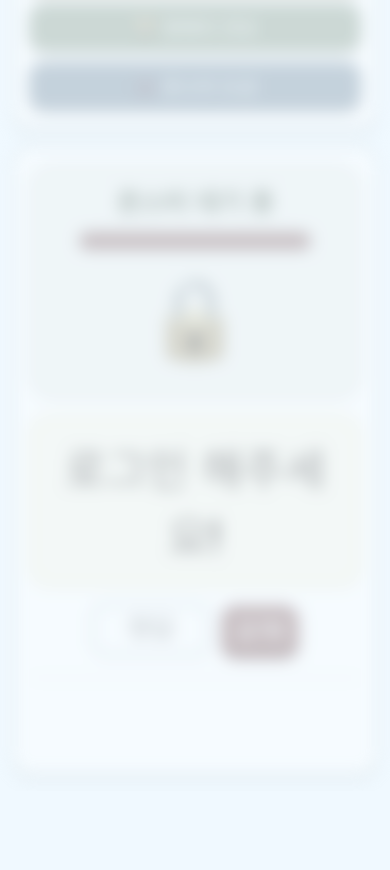
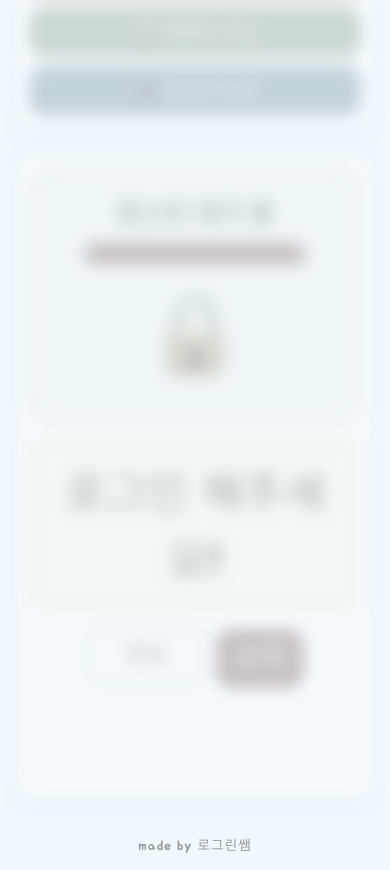
Before and after one commit to logrinssam/mathhero_decimals, a plain HTML site: page index.html in a window 390 px wide. Shown: the part 632-1502 px from the top of the page. Before the commit the page ends 1423 px from the top, so only its background shows below. Drawn offline with Linux system fonts and the light colour scheme.

Commit message:
Update index.html

```diff
--- a/index.html
+++ b/index.html
@@ -8,10 +8,9 @@
         @import url('https://fonts.googleapis.com/css2?family=Jua&display=swap');
         :root { --p: #b3e5fc; --s: #ffeb3b; --a: #ff5252; --t: #5d4037; --bg: #f0f9ff; }
 
-        /* [중요] 모든 요소의 패딩/테두리가 전체 크기를 넘지 않도록 강제 고정 */
         * { box-sizing: border-box; }
 
-        body { font-family: 'Jua', sans-serif; background: var(--bg); color: var(--t); margin: 0; padding: 0; overflow-x: hidden; }
+        body { font-family: 'Jua', sans-serif; background: var(--bg); color: var(--t); margin: 0; padding: 0; overflow-x: hidden; display: flex; flex-direction: column; min-height: 100vh; }
 
         /* 상단 네비게이션 */
         #top-bar {
@@ -19,22 +18,24 @@
             display: flex; justify-content: center; align-items: center; gap: 15px;
             position: sticky; top: 0; z-index: 1000; box-shadow: 0 4px 10px rgba(0,0,0,0.1);
         }
+        /* [수정] 학교 예시 텍스트 변경은 placeholder 속성에서 처리됨 */
         #top-bar input { font-family: 'Jua'; padding: 8px; border: 3px solid var(--p); border-radius: 12px; text-align: center; width: 140px; font-size: 1rem; }
         .btn-start { background: var(--a); border: none; border-radius: 12px; color: white; padding: 8px 25px; cursor: pointer; font-family: 'Jua'; font-size: 1.1em; box-shadow: 0 4px 0 #d32f2f; }
 
-        /* [화면비 최적화] 고정 픽셀(1260px) 제거, 최대 넓이 1050px로 유연하게 설정 */
-        #game-container { display: flex; width: 100%; max-width: 1050px; margin: 15px auto; padding: 0 15px; gap: 20px; transition: all 0.8s ease; }
+        #game-container { display: flex; width: 100%; max-width: 1050px; margin: 15px auto; padding: 0 15px; gap: 20px; transition: all 0.8s ease; flex: 1; }
         .is-locked { filter: blur(8px) grayscale(80%); pointer-events: none; opacity: 0.4; }
 
         .panel { background: white; border-radius: 25px; padding: 20px; box-shadow: 0 10px 0 rgba(0,0,0,0.05); border: 6px solid var(--p); position: relative; }
         .hidden { display: none !important; }
 
-        /* 텍스트 및 UI 크기 최적화 (넘치지 않게 조절) */
         .game-main-title { color: var(--a); font-size: 1.5em; margin-bottom: 5px; text-shadow: 1px 1px 0px #fff; font-weight: bold; }
         #status-panel p { font-size: 1.25em; margin: 15px 0; font-weight: bold; color: #444; }
         #hero-nickname { font-size: 2.2em; margin: 5px 0; color: #333; }
 
-        /* 애니메이션 */
+        /* 바닥글 스타일 */
+        #footer { text-align: center; padding: 15px; font-size: 0.85em; color: #999; letter-spacing: 1px; }
+
+        /* 애니메이션 및 기타 스타일 생략 (기존과 동일) */
         @keyframes floatUp { 0% { opacity: 0; transform: translate(-50%, 0); } 10% { opacity: 1; transform: translate(-50%, -20px); } 100% { opacity: 0; transform: translate(-50%, -60px); } }
         @keyframes shake { 0%, 100% { transform: translateX(0); } 25% { transform: translateX(-5px); } 75% { transform: translateX(5px); } }
         @keyframes flashRed { 0% { background-color: #ffcdd2; } 100% { background-color: #e8f5e9; } }
@@ -43,7 +44,6 @@
         .monster-hit { animation: shake 0.4s ease-in-out; }
         .screen-flash { animation: flashRed 0.4s ease-in-out; }
 
-        /* 체력바 및 전투 UI 크기 슬림화 */
         .bar-bg { width: 100%; height: 26px; background: #eee; border-radius: 13px; border: 3px solid #ccc; position: relative; overflow: hidden; }
         .bar-fill { height: 100%; transition: width 0.4s; background: var(--a); }
 
@@ -57,7 +57,6 @@
         .btn-attack { background: var(--a); font-size: 1.6em; box-shadow: 0 5px 0 #d32f2f; margin-left: 10px; }
         .btn-nav { width: 100%; margin-top: 10px; font-size: 1.2em; box-shadow: 0 4px 0 rgba(0,0,0,0.1); }
 
-        /* 그리드 및 카드 스타일 */
         #shop-list, #collection-grid, #rank-list { display: grid; grid-template-columns: 1fr; gap: 12px; max-height: 450px; overflow-y: auto; padding-right: 8px; }
         #collection-grid { grid-template-columns: 1fr 1fr; }
         .card { border: 3px solid var(--p); padding: 15px; border-radius: 15px; display: flex; justify-content: space-between; align-items: center; background: #fdfdfd; font-size: 1.1em; }
@@ -68,41 +67,29 @@
 
         #combo-badge { position: absolute; top: -10px; right: -10px; background: #ff9800; color: white; padding: 6px 15px; border-radius: 20px; font-size: 1.2em; box-shadow: 0 4px 0 #e65100; transform: rotate(12deg); display: none; z-index: 50; }
 
-        /* =========================================
-           📱 [모바일 스마트폰 화면용]
-           ========================================= */
         @media screen and (max-width: 768px) {
             #top-bar { flex-wrap: wrap; padding: 10px; gap: 8px; }
             #top-bar input { width: 40%; font-size: 0.9em; padding: 8px; }
             .btn-start { width: 90%; font-size: 1.1em; padding: 10px; margin-top: 5px; }
-
             #game-container { flex-direction: column; width: 100%; padding: 0 10px; gap: 15px; }
             .panel { padding: 15px; border-width: 4px; border-radius: 20px; }
-
             .game-main-title { font-size: 1.3em; }
             #hero-nickname { font-size: 1.8em; }
             #status-panel p { font-size: 1.1em; margin: 10px 0; }
-            .bar-bg { height: 22px; }
-
-            #monster-area { padding: 15px; border-width: 3px; }
             #m-sprite { font-size: 5em; }
-            #problem-banner { font-size: 2.8em; padding: 15px; margin-bottom: 15px; border-width: 4px; }
-
-            #answer-input { font-size: 1.6em; width: 120px; padding: 8px; }
-            .btn-attack { font-size: 1.4em; padding: 8px 15px; }
-
+            #problem-banner { font-size: 2.8em; padding: 15px; margin-bottom: 15px; }
+            #answer-input { font-size: 1.6em; width: 120px; }
+            .btn-attack { font-size: 1.4em; }
             #collection-grid { grid-template-columns: 1fr; }
-            .card { flex-direction: column; text-align: center; gap: 10px; font-size: 1em; padding: 12px; }
+            .card { flex-direction: column; text-align: center; gap: 10px; }
             .card button { width: 100%; }
-
-            #shop-list, #collection-grid, #rank-list { max-height: 400px; }
         }
     </style>
 </head>
 <body>
 
 <div id="top-bar">
-    <input type="text" id="school-name" placeholder="학교 (예: 화명초)">
+    <input type="text" id="school-name" placeholder="학교 (예: 한국초)">
     <input type="text" id="user-nick" placeholder="닉네임">
     <button class="btn-start" id="start-button" onclick="processLogin()">모험 시작!</button>
 </div>
@@ -130,7 +117,6 @@
 
     <div id="main-panel" class="panel" style="flex: 2.2;">
         <div id="combo-badge">0 COMBO!</div>
-
         <div id="screen-battle">
             <div id="monster-area">
                 <div id="m-name" style="font-size: 1.6em; font-weight:bold; color: #2e7d32;">몬스터 대기 중</div>
@@ -165,6 +151,8 @@
     </div>
 </div>
 
+<div id="footer">made by 로그린쌤</div>
+
 <script type="module">
 import { initializeApp } from "https://www.gstatic.com/firebasejs/10.7.1/firebase-app.js";
 import { getDatabase, ref, set, get, query, orderByChild, limitToLast } from "https://www.gstatic.com/firebasejs/10.7.1/firebase-database.js";
@@ -182,6 +170,7 @@
 const app = initializeApp(firebaseConfig);
 const db = getDatabase(app);
 
+// 상점/몬스터 데이터 및 게임 로직 (생략 - 기존과 동일)
 const shopItems = [
     { type: 'w', icon: "🪵", name: "연습용 목검", desc: "시작보다 묵직한 타격감", price: 100, val: 15 },
     { type: 'w', icon: "🗡️", name: "소수점 단검", desc: "소수점 사이를 파고드는 날카로움", price: 300, val: 25 },
@@ -215,10 +204,8 @@
     const nInput = document.getElementById('user-nick');
     let school = sInput.value.trim().replace(/\s+/g, '');
     let nick = nInput.value.trim();
-
     if (!school || !nick) { alert("⚠️ 학교와 닉네임을 모두 입력해주세요!"); return; }
     if (school.endsWith("초")) school += "등학교"; else if (!school.endsWith("초등학교")) school += "초등학교";
-
     const userID = `${school}-${nick}`;
     try {
         const snap = await get(ref(db, 'players/' + userID));
@@ -246,11 +233,9 @@
     const input = document.getElementById('answer-input');
     const val = parseFloat(input.value.trim());
     if (isNaN(val)) { input.value = ""; return; }
-
     const p = gameState.player;
     const timeSpent = (Date.now() - curProb.start) / 1000;
     const count = p.collection[curMons.name] || 0;
-
     if (Math.abs(val - curProb.a) < 0.001) {
         p.curCombo++;
         let bonusAtkMult = (count >= 50) ? 1.2 : (count >= 25 ? 1.1 : 1.0);
@@ -259,7 +244,6 @@
         if (timeMult === 2) addLog("⚡ 신속 공격! 데미지 2배!");
         let comboMult = 1 + (p.curCombo * (p.comboRate / 100));
         let finalDmg = Math.floor((baseDmg * timeMult) * comboMult);
-
         curMons.hp -= finalDmg;
         document.getElementById('m-sprite').classList.add('monster-hit');
         setTimeout(() => document.getElementById('m-sprite').classList.remove('monster-hit'), 400);
@@ -337,13 +321,11 @@
 async function renderRank() {
     document.getElementById('rank-list').innerHTML = "<p>랭킹을 불러오는 중...</p>";
     try {
-        // [변경] limitToLast를 15에서 10으로 수정
         const q = query(ref(db, 'players'), orderByChild('lv'), limitToLast(10));
         const snap = await get(q);
         let list = [];
         snap.forEach(child => { list.push(child.val()); });
         list.sort((a, b) => b.lv - a.lv);
-
         let h = list.map((p, i) => `
             <div class="card" style="margin-bottom:10px;">
                 <span style="font-size:1.2em;">${i + 1}등. ${p.school} [${p.nickname}]</span>
@@ -353,7 +335,6 @@
         document.getElementById('rank-list').innerHTML = h || "<p>아직 등록된 용사가 없습니다.</p>";
     } catch (err) {
         document.getElementById('rank-list').innerHTML = "<p>서버 연결 중 오류 발생!</p>";
-        console.error(err);
     }
 }
 
```
